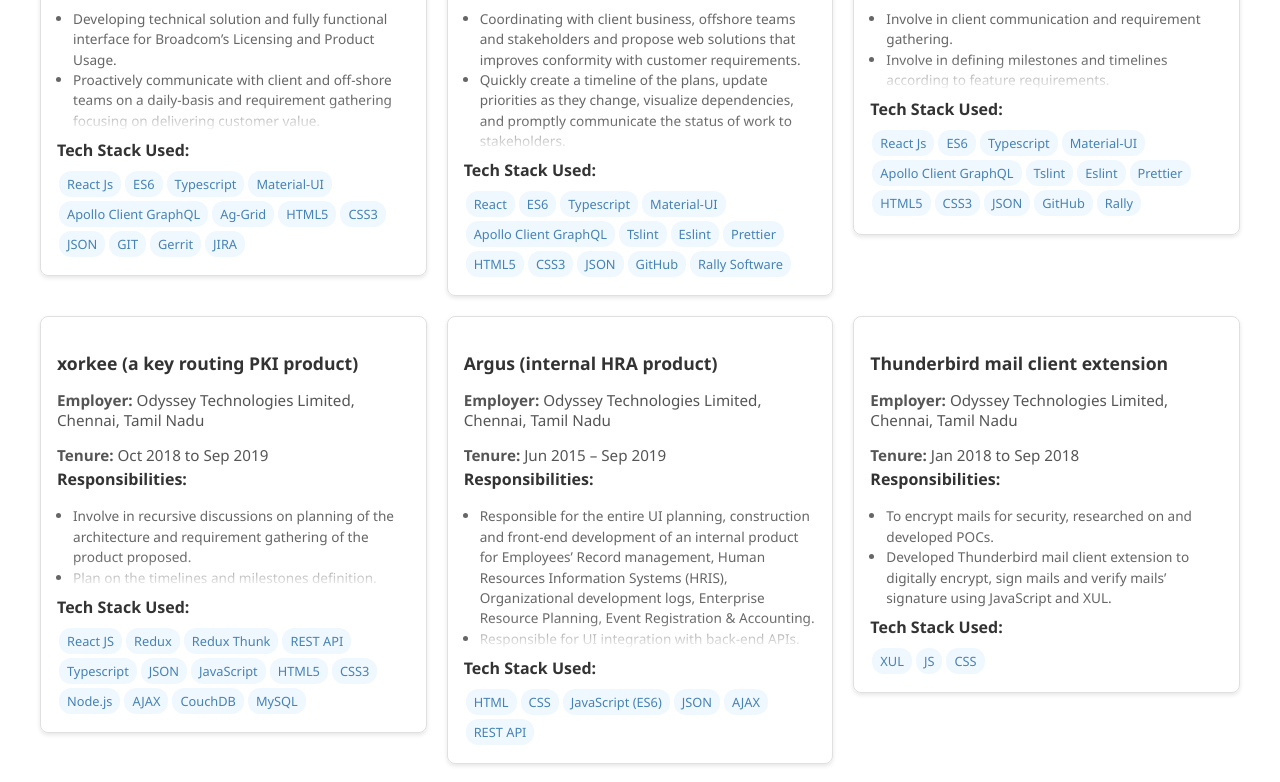
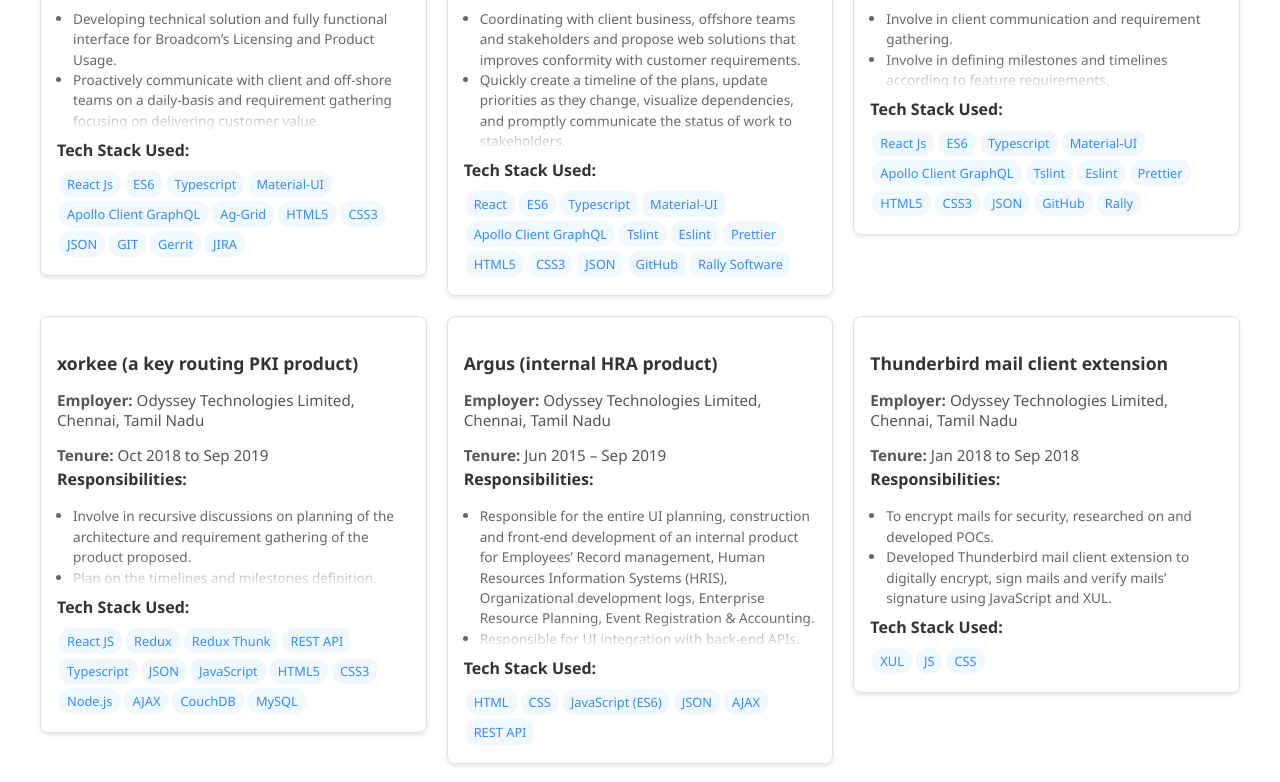
Before and after one commit to sindhujaGovindarajan/frontend-work-portfolio, a React (Create React App) app: page / in a window 1280 px wide. Shown: the part 960-1742 px from the top of the page. Built offline with nearby package versions, Linux system fonts and the light colour scheme.

Commit message:
Added Secondary color

```diff
--- a/src/components/ProjectCard.tsx
+++ b/src/components/ProjectCard.tsx
@@ -65,7 +65,7 @@
   padding: 4px 8px;
   margin: 2px;
   border-radius: 12px;
-  color: #4682b4;
+  color: ${(props) => props.theme.secondary.blue};
   font-size: 0.8rem;
 `;
 
--- a/src/components/Theme.tsx
+++ b/src/components/Theme.tsx
@@ -27,6 +27,7 @@
   cardColor: "#333",
   chipBackground: "#d4efdf",
   chipHover: "#aed6b8",
+  secondary: { blue: "#338bff", lightBlue: "#669cff" },
 };
 
 const darkTheme = {
```
